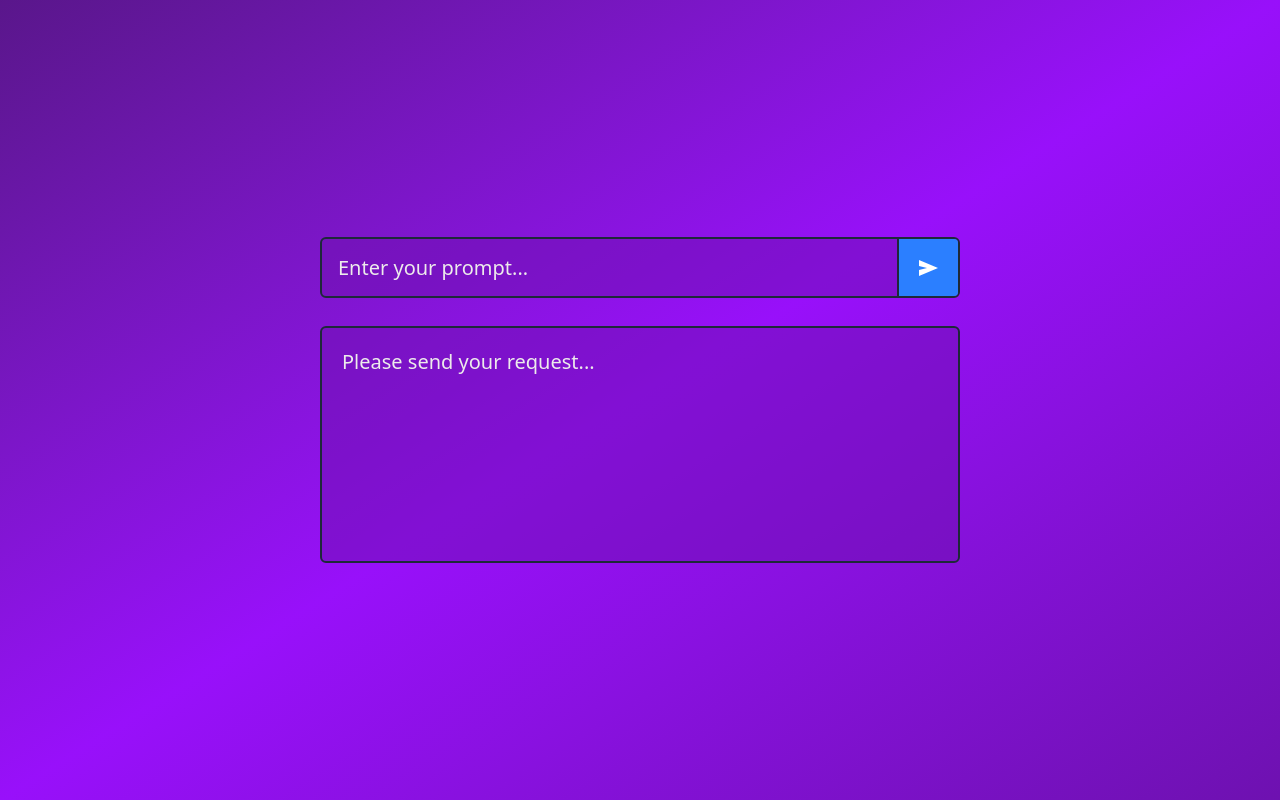
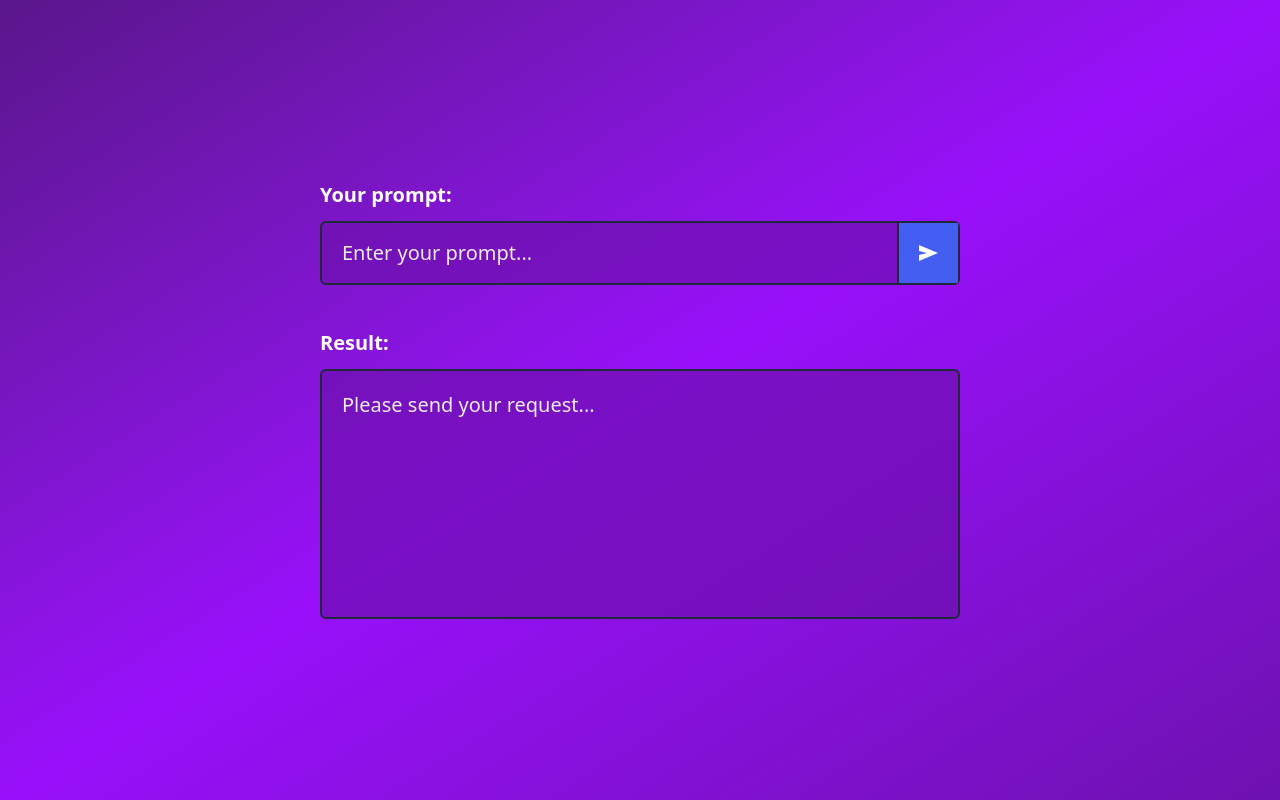
Before and after one commit to Riviets/ai-playground, a React (Vite) app: page / in a window 1280 px wide. Built offline with nearby package versions, Linux system fonts and the light colour scheme; no server answers; what @huggingface/inference would draw is missing.

Commit message:
Implemented propmt input field validation

```diff
--- a/package.json
+++ b/package.json
@@ -10,12 +10,16 @@
     "preview": "vite preview"
   },
   "dependencies": {
+    "@hookform/resolvers": "^5.1.1",
     "@huggingface/inference": "^4.0.2",
     "@tailwindcss/vite": "^4.1.8",
+    "form": "^0.2.5",
     "react": "^19.1.0",
     "react-dom": "^19.1.0",
+    "react-hook-form": "^7.57.0",
     "react-markdown": "^10.1.0",
-    "tailwindcss": "^4.1.8"
+    "tailwindcss": "^4.1.8",
+    "zod": "^3.25.56"
   },
   "devDependencies": {
     "@eslint/js": "^9.25.0",
--- a/src/components/ChatPromptBox.jsx
+++ b/src/components/ChatPromptBox.jsx
@@ -9,14 +9,15 @@ const ChatPromptBox = () => {
   const [error, setError] = useState(null);
 
   return (
-    <div className="h-screen flex-center flex-col ">
-      <div className="w-full max-w-[85%] md:max-w-[70%] lg:max-w-[50%] flex flex-col gap-3 md:gap-7">
+    <div className="h-screen flex-center flex-col">
+      <div className="w-full max-w-[85%] md:max-w-[70%] lg:max-w-[50%] flex flex-col">
         <PromptInput
           setResponse={setResponse}
           setLoading={setLoading}
           setError={setError}
         />
-        <div className="border-2 border-gray-800 p-5 rounded-md bg-purple-800/50 text-white-50 w-full h-[250px] overflow-y-auto font-medium text-lg md:text-xl">
+        <p className="text-white text-lg md:text-xl font-bold mb-3">Result:</p>
+        <div className="border-2 border-gray-800 p-5 rounded-md bg-purple-800/70 text-white-50 w-full h-[250px] overflow-y-auto font-medium text-lg md:text-xl">
           {loading ? (
             <div className="w-full h-full flex-center">
               <div className="flex flex-col gap-2 text-sm text-gray-300 tracking-wide items-center font-bold">
--- a/src/components/PromptInput.jsx
+++ b/src/components/PromptInput.jsx
@@ -1,14 +1,20 @@
-import { useState } from "react";
 import { huggingFaceService } from "../services/api/huggingFaceService";
 import { sendIcon } from "../assets/icons/send";
+import { useForm } from "react-hook-form";
+import { zodResolver } from "@hookform/resolvers/zod";
+import { promptScheme } from "../zod/schemas/promptScheme";
 
 export const PromptInput = ({ setResponse, setLoading, setError }) => {
-  const [prompt, setPrompt] = useState("");
+  const {
+    register,
+    handleSubmit,
+    formState: { errors },
+  } = useForm({ resolver: zodResolver(promptScheme) });
 
-  const sendRequest = async () => {
+  const onSubmit = async (data) => {
     try {
       setLoading(true);
-      const response = await huggingFaceService.getResponse(prompt);
+      const response = await huggingFaceService.getResponse(data.prompt);
       setResponse(response);
     } catch (error) {
       setError(error);
@@ -18,21 +24,41 @@ export const PromptInput = ({ setResponse, setLoading, setError }) => {
   };
 
   return (
-    <div className="w-full h-[20%] border-2 border-gray-800 rounded-md flex overflow-hidden bg-purple-800/50 text-white">
+    <>
+      <div>
+        <form className="flex flex-col" onSubmit={handleSubmit(onSubmit)}>
+          <label
+            htmlFor="prompt"
+            className="text-white text-lg md:text-xl font-bold mb-3"
+          >
+            Your prompt:
+          </label>
+          <div className="relative border-2 border-gray-800 rounded-md mb-2 bg-purple-800/70">
             <input
+              {...register("prompt")}
+              name="prompt"
+              id="prompt"
               type="text"
+              autoComplete="off"
               placeholder="Enter your prompt..."
-        onChange={(event) => {
-          setPrompt(event.target.value);
-        }}
-        className="flex-grow px-4 py-2 text-lg md:text-xl outline-none placeholder:text-white-50"
+              className="text-white-50 py-4 pl-5 pr-5 md:pr-15 text-lg md:text-xl outline-none placeholder:text-white-50"
             />
-      <button
-        onClick={sendRequest}
-        className="bg-blue-500 hover:bg-blue-700 transition duration-300 text-white px-5 cursor-pointer border-l-2 border-gray-800"
-      >
+            <button className="absolute top-0 right-0 bottom-0 bg-blue-500/70 hover:bg-blue-700/70 transition duration-300 text-white px-5 cursor-pointer border-l-2 border-gray-800 hidden sm:block">
               {sendIcon}
             </button>
           </div>
+          <div className="min-h-[1.5rem] mb-3">
+            {errors.prompt && (
+              <p className="text-white-50 font-medium tracking-wide">
+                {errors.prompt.message}
+              </p>
+            )}
+          </div>
+          <button className="w-full text-xl font-bold text-white-50 block sm:hidden border-2 border-gray-800 bg-blue-500/70 rounded-md py-2 mb-4 md:mb-7">
+            Send
+          </button>
+        </form>
+      </div>
+    </>
   );
 };
--- /dev/null
+++ b/src/zod/schemas/promptScheme.js
@@ -0,0 +1,5 @@
+import { z } from "zod";
+
+export const promptScheme = z.object({
+  prompt: z.string().min(1, "Prompt is required!"),
+});
```
Also changed, not shown: 1 other file (tests, documents, lock files or other folders). Lines whose indentation alone changed are shown as unchanged.
